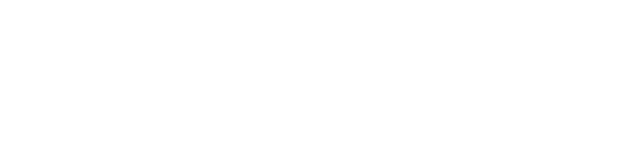
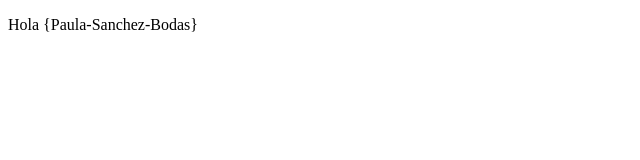
Before and after one commit to Paula-Sanchez-Bodas/ci-cd, a plain HTML site: page src/index.html in a window 1280 px wide. Shown: the whole page, without its empty margins (0-640 px from the left). Drawn offline with Linux system fonts and the light colour scheme.

Commit message:
feat: add body

```diff
--- a/src/index.html
+++ b/src/index.html
@@ -1,5 +1,5 @@
 <!DOCTYPE html>
 <html>
 <head><title></title></head>
-<body></body>
+<body><p>Hola {Paula-Sanchez-Bodas}</p></body>
 </html>
```
